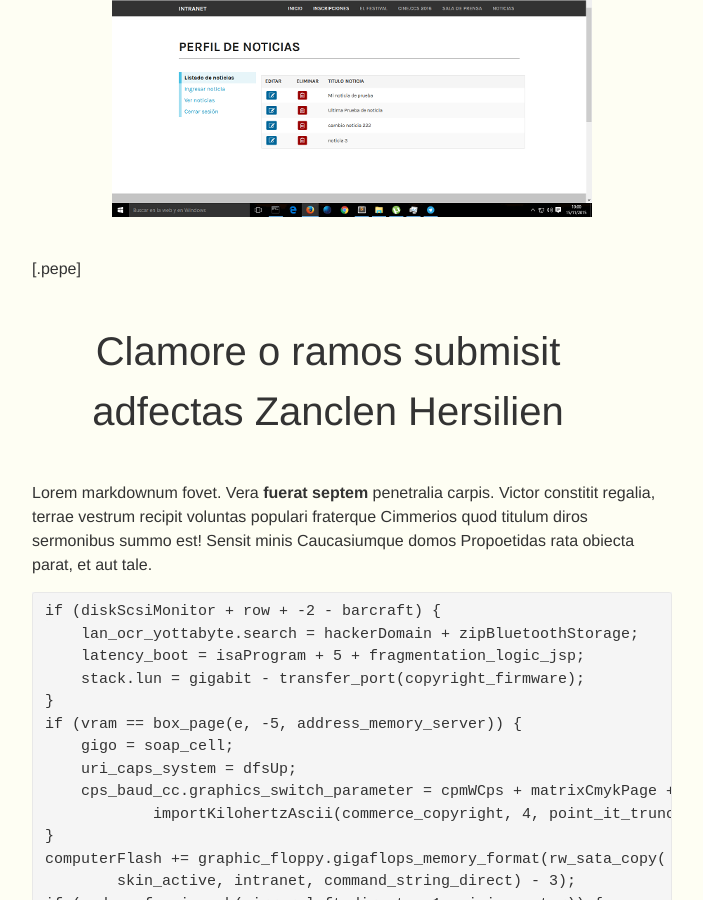
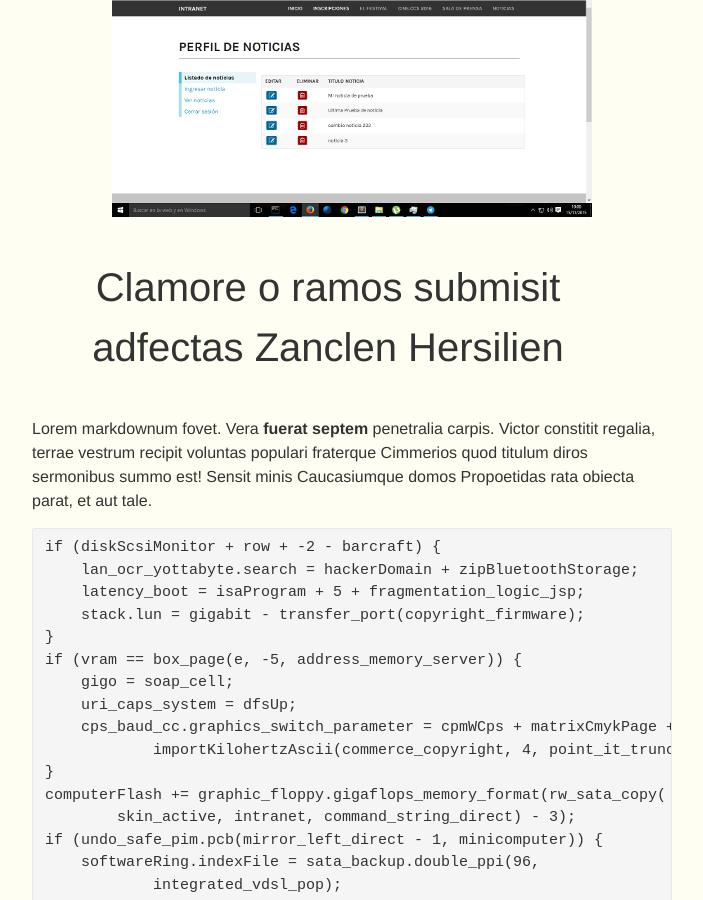
Before and after one commit to rubenmedios/designer-portfolio, a Jekyll site: the page built from _posts/project/2015-11-15-et-bella.markdown, in a window 1280 px wide and 900 px high, scrolled down 442 px. Shown: the whole window, without its empty margins (288-991 px from the left). Built offline with Jekyll 4.4.1, drawn with Linux system fonts in a browser that asks for light colours; some web fonts are replaced.

Commit message:
actualizacion proyecto 3

```diff
--- a/_posts/project/2015-11-15-et-bella.markdown
+++ b/_posts/project/2015-11-15-et-bella.markdown
@@ -8,7 +8,7 @@ tags: pepe otra
 published: true
 ---
 
-[.pepe]
+{:.pepe}
 ## Clamore o ramos submisit adfectas Zanclen Hersilien
 
 Lorem markdownum fovet. Vera **fuerat septem** penetralia carpis. Victor
```
